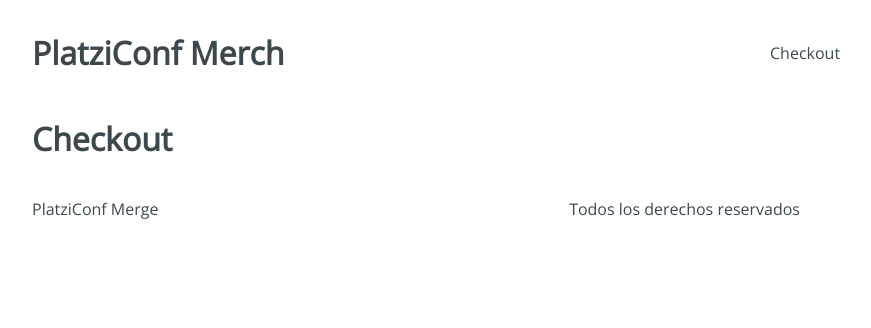
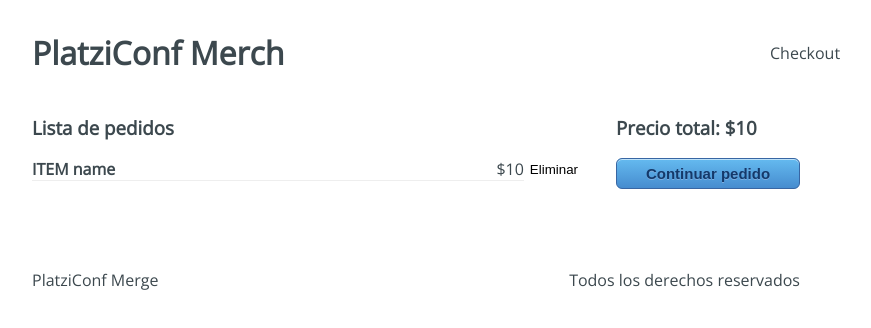
Before and after one commit to ablancoa/shop2, a React app: page /checkout in a window 1280 px wide. Shown: the top 328 px of the page, without its empty margins (224-1095 px from the left). Built offline with nearby package versions, Linux system fonts and the light colour scheme.

Commit message:
[UPDATE] maquetacion del checkout

```diff
--- a/src/containers/Checkout.jsx
+++ b/src/containers/Checkout.jsx
@@ -1,7 +1,23 @@
-import React from 'react'
+import React from 'react';
+import '../styles/components/Checkout.css'
 
 export default function Checkout() {
   return (
-    <h1>Checkout</h1>
+    <div className="Checkout">
+      <div className="Checkout-content">
+        <h3>Lista de pedidos</h3>
+        <div className="Checkout-item">
+          <div className="Checkout-element">
+            <h4>ITEM name</h4>
+            <span>$10</span>
+          </div>
+          <button type='button'>Eliminar</button>
+        </div>
+      </div>
+      <div className="Checkout-sidebar">
+        <h3>Precio total: $10</h3>
+        <button type='button'>Continuar pedido</button>
+      </div>
+    </div>
   )
 }
```
